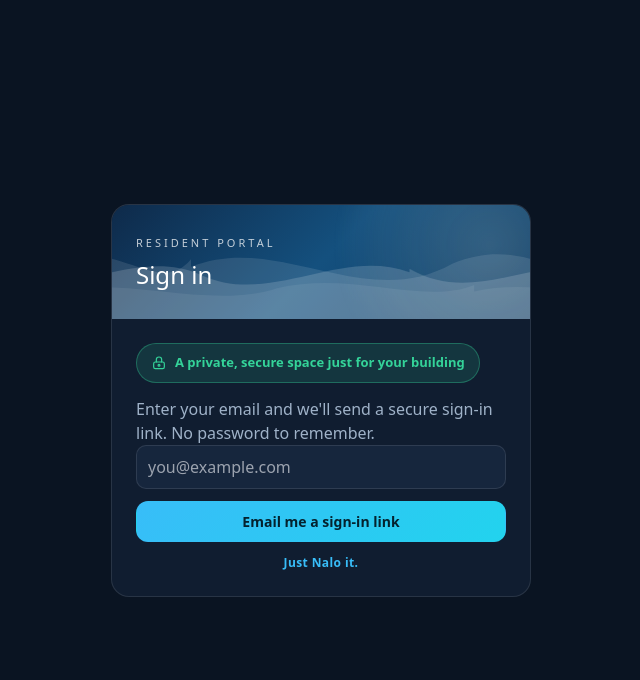
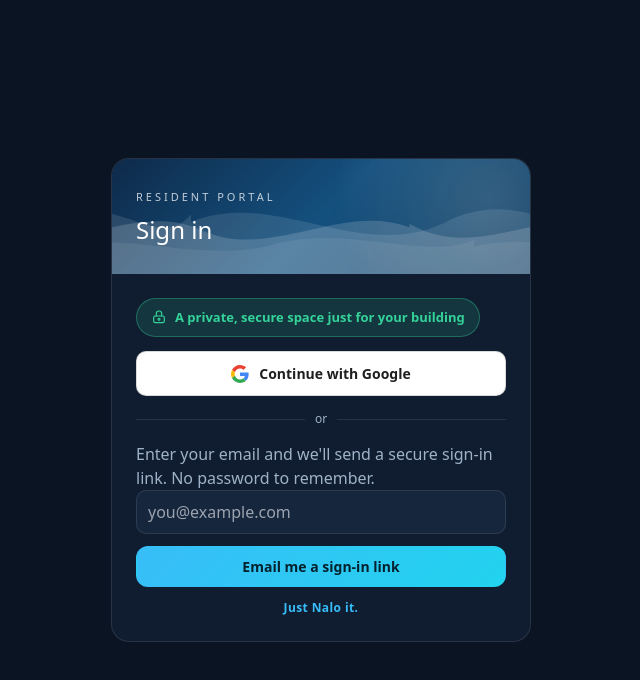
Before and after one commit to gregf0202/resident-portal-app, a React (Vite) app: page / in a window 1280 px wide. Shown: the top 680 px of the page, without its empty margins (319-959 px from the left). Built offline with nearby package versions, Linux system fonts and the light colour scheme; no server answers.

Commit message:
Add files via upload

```diff
--- a/src/components/SignIn.jsx
+++ b/src/components/SignIn.jsx
@@ -21,6 +21,15 @@
     if (error) setErr(error.message); else setSent(true);
   };
 
+  const google = async () => {
+    setErr("");
+    const { error } = await supabase.auth.signInWithOAuth({
+      provider: "google",
+      options: { redirectTo: window.location.origin },
+    });
+    if (error) setErr(error.message);
+  };
+
   return (
     <div style={{ minHeight: "100vh", display: "grid", placeItems: "center", padding: 16 }}>
       <div style={{ width: "100%", maxWidth: 420, borderRadius: 18, overflow: "hidden", background: T.surface, border: `1px solid ${T.border}` }}>
@@ -42,6 +51,13 @@
             </div>
           ) : (
             <div>
+              <button onClick={google} style={{ display: "flex", alignItems: "center", justifyContent: "center", gap: 10, width: "100%", background: "#fff", color: "#1f1f1f", border: "1px solid rgba(0,0,0,0.15)", borderRadius: 10, padding: "11px 14px", fontWeight: 600, fontSize: 14, cursor: "pointer", marginBottom: 14 }}>
+                <svg width="18" height="18" viewBox="0 0 48 48" aria-hidden="true"><path fill="#EA4335" d="M24 9.5c3.54 0 6.71 1.22 9.21 3.6l6.85-6.85C35.9 2.38 30.47 0 24 0 14.62 0 6.51 5.38 2.56 13.22l7.98 6.19C12.43 13.72 17.74 9.5 24 9.5z"/><path fill="#4285F4" d="M46.98 24.55c0-1.57-.15-3.09-.38-4.55H24v9.02h12.94c-.58 2.96-2.26 5.48-4.78 7.18l7.73 6c4.51-4.18 7.09-10.36 7.09-17.65z"/><path fill="#FBBC05" d="M10.53 28.59c-.48-1.45-.76-2.99-.76-4.59s.27-3.14.76-4.59l-7.98-6.19C.92 16.46 0 20.12 0 24c0 3.88.92 7.54 2.56 10.78l7.97-6.19z"/><path fill="#34A853" d="M24 48c6.48 0 11.93-2.13 15.89-5.81l-7.73-6c-2.15 1.45-4.92 2.3-8.16 2.3-6.26 0-11.57-4.22-13.47-9.91l-7.98 6.19C6.51 42.62 14.62 48 24 48z"/></svg>
+                Continue with Google
+              </button>
+              <div style={{ display: "flex", alignItems: "center", gap: 10, margin: "4px 0 14px", color: T.textMuted, fontSize: 12 }}>
+                <span style={{ flex: 1, height: 1, background: T.border }} /> or <span style={{ flex: 1, height: 1, background: T.border }} />
+              </div>
               <p style={{ color: T.textMuted, marginTop: 0 }}>Enter your email and we'll send a secure sign-in link. No password to remember.</p>
               <Input type="email" value={email} placeholder="you@example.com"
                 onChange={(e) => setEmail(e.target.value)}
```
